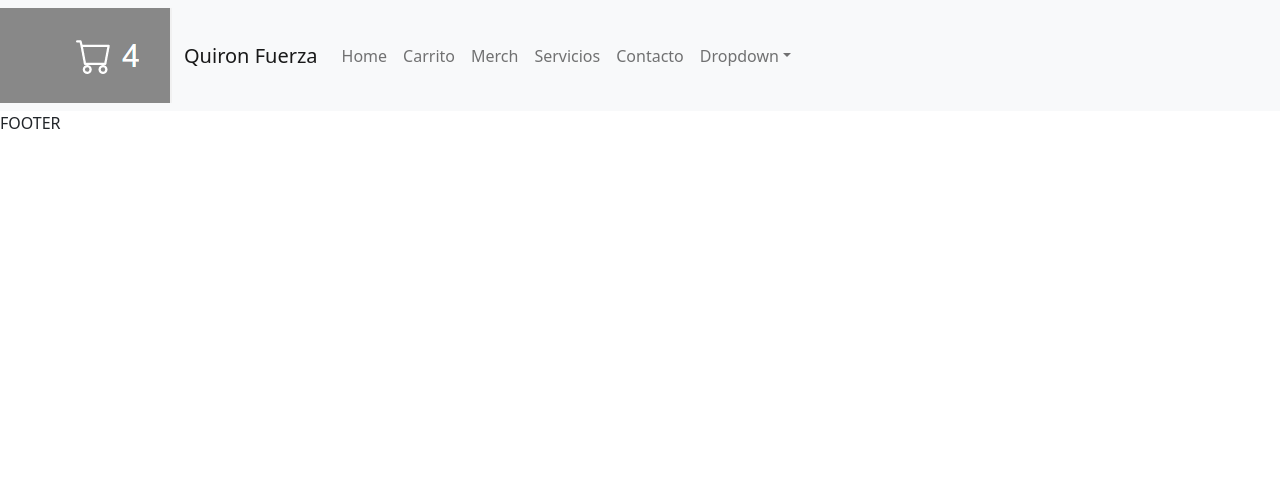
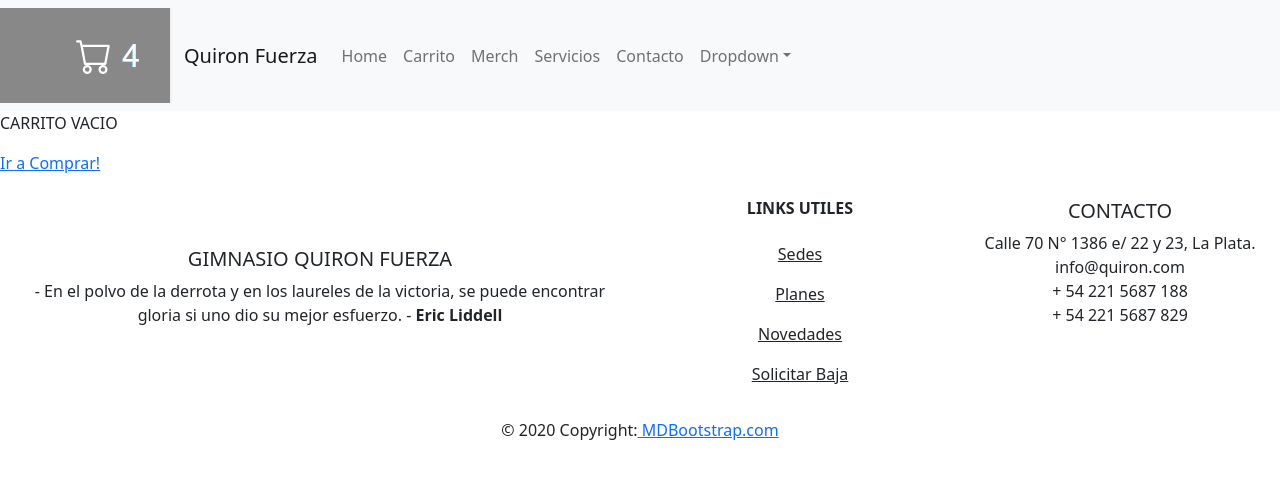
Before and after one commit to paughiorzi/QUIRON-F, a React (Create React App) app: page /cart in a window 1280 px wide. Shown: the top 478 px of the page. Built offline with nearby package versions, Linux system fonts and the light colour scheme.

Commit message:
contexto

```diff
--- a/src/App.js
+++ b/src/App.js
@@ -5,21 +5,29 @@ import "bootstrap/dist/css/bootstrap.min.css";
 import NavBar from "./components/NavBar";
 import ItemListContainer from "./components/ItemListContainer";
 import ItemDetailContainer from "./components/ItemDetailContainer";
-import ListaDeProductosPromesa from "./components/ListaDeProductosPromesa";
+import CartContext from "./components/CartContext";
+import Cart from "./components/Cart";
+import Footer from "./components/Footer";
+/* import ListaDeProductosPromesa from "./components/ListaDeProductosPromesa"; */
+
 
 function App() {
   const arrayDeLink = [
     { id: "1", nombre: "Home", enlace: "/" },
-    { id: "2", nombre: "Carrito", enlace: "/carrito" },
+    { id: "2", nombre: "Carrito", enlace: "/cart" },
     { id: "3", nombre: "Merch", enlace: "/merch" },
     { id: "4", nombre: "Servicios", enlace: "/servicios" },
     { id: "5", nombre: "Contacto", enlace: "/contacto" },
   ];
   return (
     <div>
+      <CartContext>
+
       <BrowserRouter>
       {/* /////////// NAVBAR ////////// */}
-      <div><NavBar arrayDeLink={arrayDeLink} tamaño={"20px"} /></div>
+      <div>
+        <NavBar arrayDeLink={arrayDeLink} tamaño={"20px"} />
+        </div>
 
 
         <Switch>
@@ -33,13 +41,18 @@ function App() {
           <Route path="/item/:itemId">
             <ItemDetailContainer />
           </Route>
+          {/* /////////// Carrito ////////// */}
+          <Route exact path="/cart">
+            <Cart />
+          </Route>
         </Switch>
 
         {/* /////////// FOOTER ////////// */}
-        <div>FOOTER</div>
+        <div><Footer/></div>
 
       </BrowserRouter>
 
+      </CartContext>
     </div>
   );
 }
--- a/src/components/Cart.jsx
+++ b/src/components/Cart.jsx
@@ -0,0 +1,28 @@
+import React, { useContext } from "react";
+import { Link } from "react-router-dom";
+import { contexto } from "./CartContext";
+import CartItem from "./CartItem";
+import { Button } from "react-bootstrap";
+
+
+export default function Cart(){
+
+    const { cart, clearCart } = useContext(contexto);
+
+  return (
+    <>
+      {cart.length === 0 ?
+        <div>
+          <p>CARRITO VACIO</p>
+          <Link to='/'>Ir a Comprar!</Link>
+        </div>
+        :
+        <div>
+          {cart.map(element => <CartItem key={element.item.id} producto={element} />)}
+          <br/>
+          <Button variant="primary" onClick={() => clearCart()}>Limpiar Carrito</Button>
+        </div>
+      }
+    </>
+  )
+}
--- /dev/null
+++ b/src/components/CartContext.jsx
@@ -0,0 +1,41 @@
+import React, { useState, useEffect, createContext } from "react";
+
+export const contexto = createContext();
+
+export default function CartContext({ children }) {
+  const [cart, setCart] = useState([]);
+
+  function alertEspacial() {
+    alert("un alert desde marte!");
+  }
+
+  function addToCart(producto, cantidad) {
+    if (isInCart(producto.id)) {
+      const indexItem = cart.findIndex((ele) => ele.item.id === producto.id);
+      cart[indexItem].cantidad = cart[indexItem].cantidad + cantidad;
+      setCart([...cart]);
+    } else {
+      setCart([...cart, { item: producto, cantidad }]);
+    }
+  }
+
+  function deleteItem(id) {
+    const updatedCart = cart.filter((element) => element.item.id !== id);
+    setCart(updatedCart);
+  }
+
+  function isInCart(id) {
+    return cart.some((element) => element.item.id === id);
+  }
+  function clearCart() {
+    setCart([]);
+  }
+
+  return (
+    <>
+      <contexto.Provider value={{ alertEspacial, cart, addToCart, deleteItem, clearCart }}>
+        {children}
+      </contexto.Provider>
+    </>
+  );
+}
--- /dev/null
+++ b/src/components/CartItem.jsx
@@ -0,0 +1,23 @@
+import React, { useContext } from 'react';
+import { contexto } from './CartContext';
+import { Card, Button } from "react-bootstrap";
+
+export default function CartItem({ producto }){
+
+  const { deleteItem } = useContext(contexto);
+
+  return (
+        <div>
+        <Card>
+          <Card.Body>
+            <Card.Title>{producto.item.name}</Card.Title>
+            <Card.Text>{producto.item.description}</Card.Text>
+            <Card.Text>Precio: {producto.item.price}</Card.Text>
+            <Card.Text>Cantidad: {producto.cantidad}</Card.Text>
+          </Card.Body>
+        </Card>
+        <br/>
+        <Button variant="primary" onClick={() => deleteItem(producto.item.id)}>Borrar</Button>
+      </div>
+  )
+};
--- /dev/null
+++ b/src/components/Footer.jsx
@@ -0,0 +1,63 @@
+import React from "react";
+
+const Footer = () => (
+  <footer className="page-footer font-small blue pt-4">
+    <div className="container-fluid text-center text-md-left">
+      <div className="row">
+        <div className="col-md-6 mt-md-0 mt-3">
+            <br/>
+            <br/>
+          <h5 className="text-uppercase">Gimnasio QUIRON Fuerza</h5>
+          <p class="pieDePagina">
+            - En el polvo de la derrota y en los laureles de la victoria, se
+            puede encontrar gloria si uno dio su mejor esfuerzo. -{" "}
+            <strong>Eric Liddell</strong>
+          </p>
+        </div>
+
+        <hr className="clearfix w-100 d-md-none pb-0" />
+
+        <div className="col-md-3 mb-md-0 mb-3">
+          <h6 class="text-uppercase fw-bold mb-4">Links utiles</h6>
+          <p>
+            <a href="#!" class="text-reset">
+              Sedes
+            </a>
+          </p>
+          <p>
+            <a href="#!" class="text-reset">
+              Planes
+            </a>
+          </p>
+          <p>
+            <a href="#!" class="text-reset">
+              Novedades
+            </a>
+          </p>
+          <p>
+            <a href="#!" class="text-reset">
+              Solicitar Baja
+            </a>
+          </p>
+        </div>
+
+        <div className="col-md-3 mb-md-0 mb-3">
+          <h5 className="text-uppercase">Contacto</h5>
+          <ul className="list-unstyled">
+            <li>Calle 70 N° 1386 e/ 22 y 23, La Plata. </li>
+            <li>info@quiron.com </li>
+            <li>+ 54 221 5687 188 </li>
+            <li>+ 54 221 5687 829 </li>
+          </ul>
+        </div>
+      </div>
+    </div>
+
+    <div className="footer-copyright text-center py-3">
+      © 2020 Copyright:
+      <a href="https://mdbootstrap.com/"> MDBootstrap.com</a>
+    </div>
+  </footer>
+);
+
+export default Footer;
--- a/src/components/ItemCount.jsx
+++ b/src/components/ItemCount.jsx
@@ -1,7 +1,10 @@
-import React, { useState } from "react";
+import React, { useState, useContext } from "react";
 import { Button, ButtonGroup } from "react-bootstrap";
+import { contexto } from "./CartContext";
 
 export default function ItemCount({tope, onAdd}){
+    const { alertEspacial } = useContext(contexto);
+
     const [cantidad, setCantidad] = useState(0);
     let aux = cantidad;
 
@@ -29,6 +32,8 @@ export default function ItemCount({tope, onAdd}){
           <Button variant="success" onClick={()=>sumar()}>+</Button>
         </ButtonGroup>
         <Button variant="primary" onClick={()=> onAdd(cantidad)}>AGREGAR</Button>
+        <Button variant="primary" onClick={() => alertEspacial()}>Hacer el alert</Button>
+
         </>
     )
 }
--- a/src/components/ItemDetail.jsx
+++ b/src/components/ItemDetail.jsx
@@ -1,12 +1,18 @@
-import { useState } from "react";
+import { useState, useContext } from "react";
 import { Card, ListGroup, ListGroupItem, Button } from "react-bootstrap";
 import ItemCount from "./ItemCount";
 import { Link } from "react-router-dom";
+import { contexto } from "./CartContext";
 
 export default function ItemDetail({ producto }) {
+  const { alertEspacial, addToCart } = useContext(contexto);
+
   const [mostrarItemCount, setMostrarItemCount] = useState(true);
+
+
   function onAdd(cantidad) {
-    alert("quiero agragar " + cantidad);
+    addToCart(producto, cantidad);
+    alert("quiero agregar " + cantidad);
     setMostrarItemCount(false);
   }
   return (
@@ -28,18 +34,20 @@ export default function ItemDetail({ producto }) {
               {/* <Card.Link href="#">Card Link</Card.Link>
                       <Card.Link href="#">Another Link</Card.Link> */}
             </Card.Body>
+
           </Card>
         ) : (
           <>Loading...</>
+          )}
+          {/* LO HACE DESDE ItemCount <Button variant="primary" onClick={() => alertEspacial()}>Hacer el alert</Button> */}
+
+        </div>
+
+        {mostrarItemCount ? (
+          <ItemCount tope={producto.stock} onAdd={onAdd} />
+        ) : (
+          <Link to={"/cart"}>ir al CARRITO</Link>
         )}
-      </div>
-      {
-        (mostrarItemCount)?
-          <ItemCount tope={producto.stock} onAdd={onAdd} />
-        :
-          <Link to={"/Cart"}>ir al CARRITO</Link>
-
-      }
     </>
   );
 }
--- a/src/components/Producto.jsx
+++ b/src/components/Producto.jsx
@@ -1,11 +1,12 @@
 import React from "react";
 import { Card, ListGroup, ListGroupItem, Button } from "react-bootstrap";
+import { Link } from "react-router-dom";
 
 export default function Producto({item, aux}){
 
     return(
-        <>PRODUCTO:
-        <Card style={{ width: '18rem' }}>
+        <>
+        {/* <Card style={{ width: '18rem' }}>
           <Card.Img variant="top" src={item.img} />
           <Card.Body>
             <Card.Title>{item.name}</Card.Title>
@@ -22,6 +23,20 @@ export default function Producto({item, aux}){
             <Card.Link href="#">Card Link</Card.Link>
             <Card.Link href="#">Another Link</Card.Link>
           </Card.Body>
+        </Card> */}
+
+
+        <Card>
+          <Card.Body>
+            <Card.Title>{item.name}</Card.Title>
+            <Card.Text>{item.description}</Card.Text>
+            <Card.Text>Precio: {item.price}</Card.Text>
+            <Link to={"/item/00"+item.id}>Ver detalle</Link>
+          </Card.Body>
+          <Card.Footer>
+            <small className="text-muted">Last updated 3 mins ago</small>
+            <br />
+          </Card.Footer>
         </Card>
         </>
     )
```
